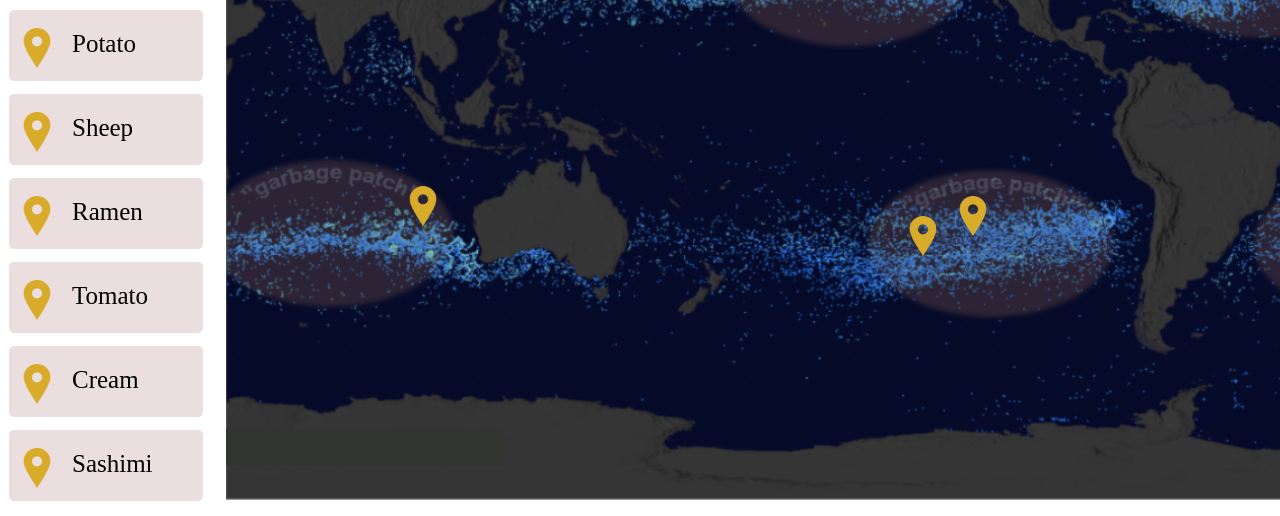
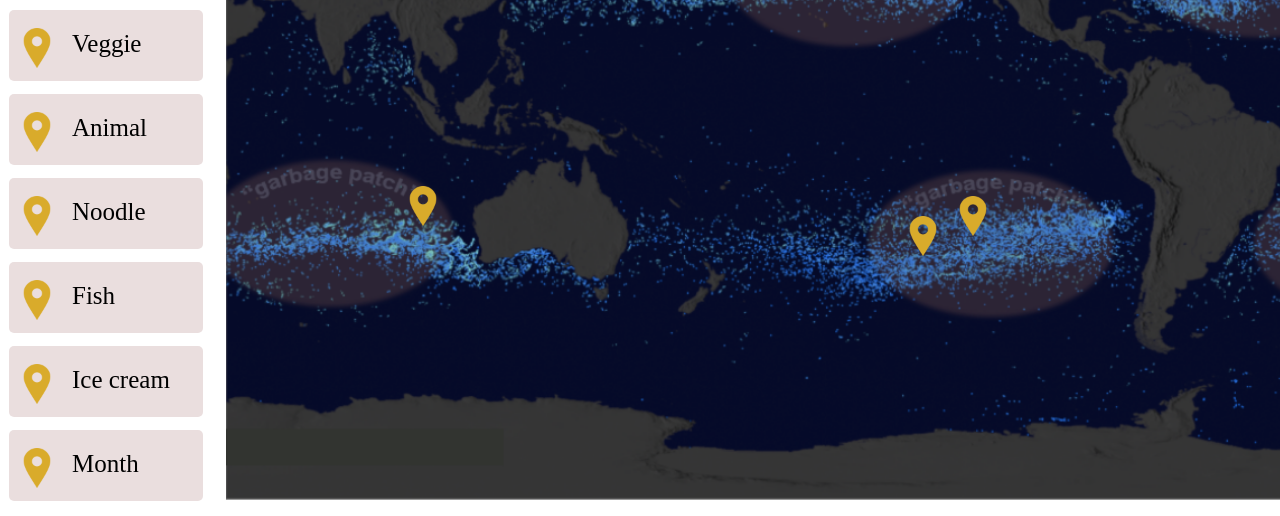
Before and after one commit to tomomii0806/NASA-project, a plain HTML site: page index.html in a window 1280 px wide. Shown: the part 284-800 px from the top of the page. Drawn offline with Linux system fonts and the light colour scheme.

Commit message:
last commit

```diff
--- a/index.html
+++ b/index.html
@@ -25,27 +25,27 @@
 
         <div class="container">
             <img src="point-yellow.png">
-            <div class="name">Potato</div>
+            <div class="name">Veggie</div>
         </div>
         <div class="container">
             <img src="point-yellow.png">
-            <div class="name">Sheep</div>
+            <div class="name">Animal</div>
         </div>
         <div class="container">
             <img src="point-yellow.png">
-            <div class="name">Ramen</div>
+            <div class="name">Noodle</div>
         </div>
         <div class="container">
             <img src="point-yellow.png">
-            <div class="name">Tomato</div>
+            <div class="name">Fish</div>
         </div>
         <div class="container">
             <img src="point-yellow.png">
-            <div class="name">Cream</div>
+            <div class="name">Ice cream</div>
         </div>
         <div class="container">
             <img src="point-yellow.png">
-            <div class="name">Sashimi</div>
+            <div class="name">Month</div>
         </div>
     </div>
     <div class="img-container">
```
